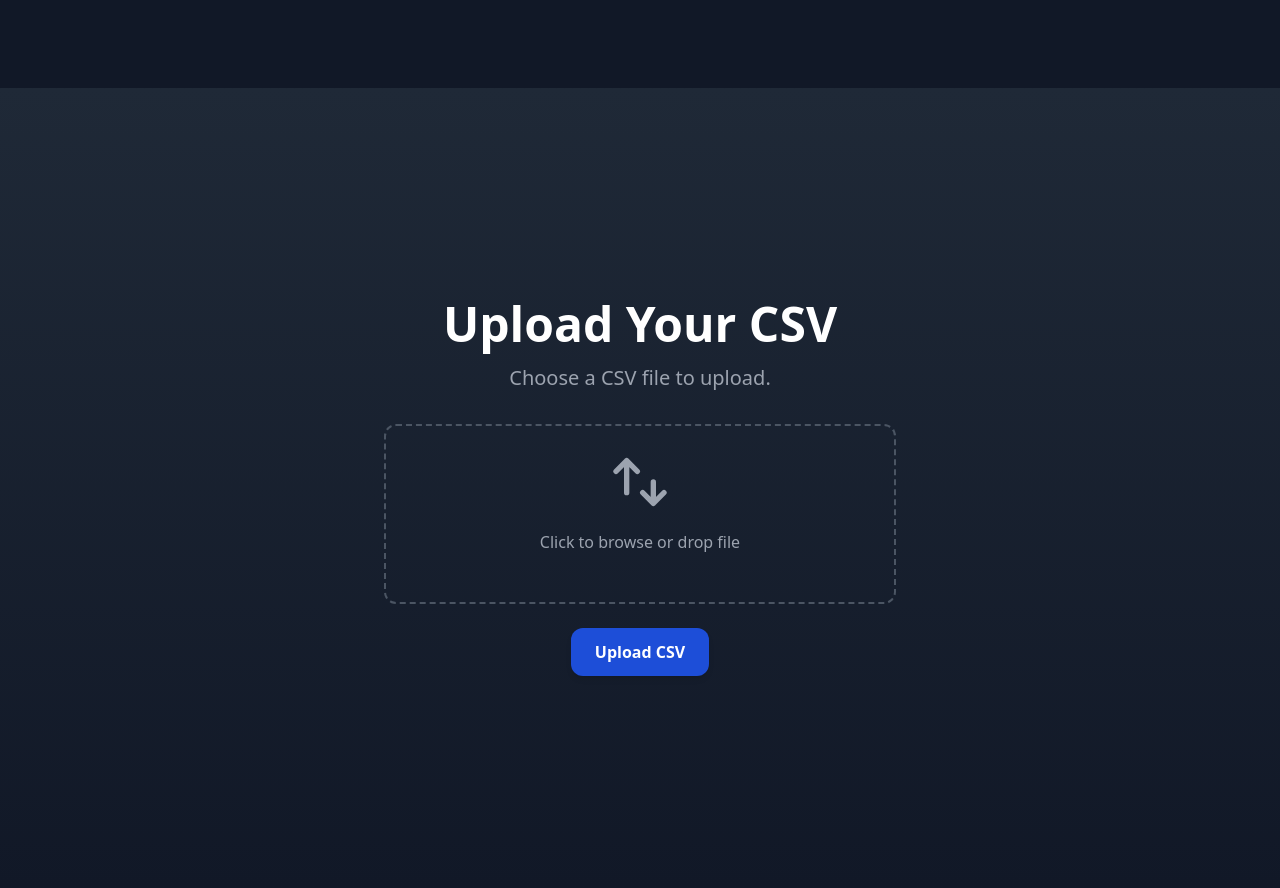
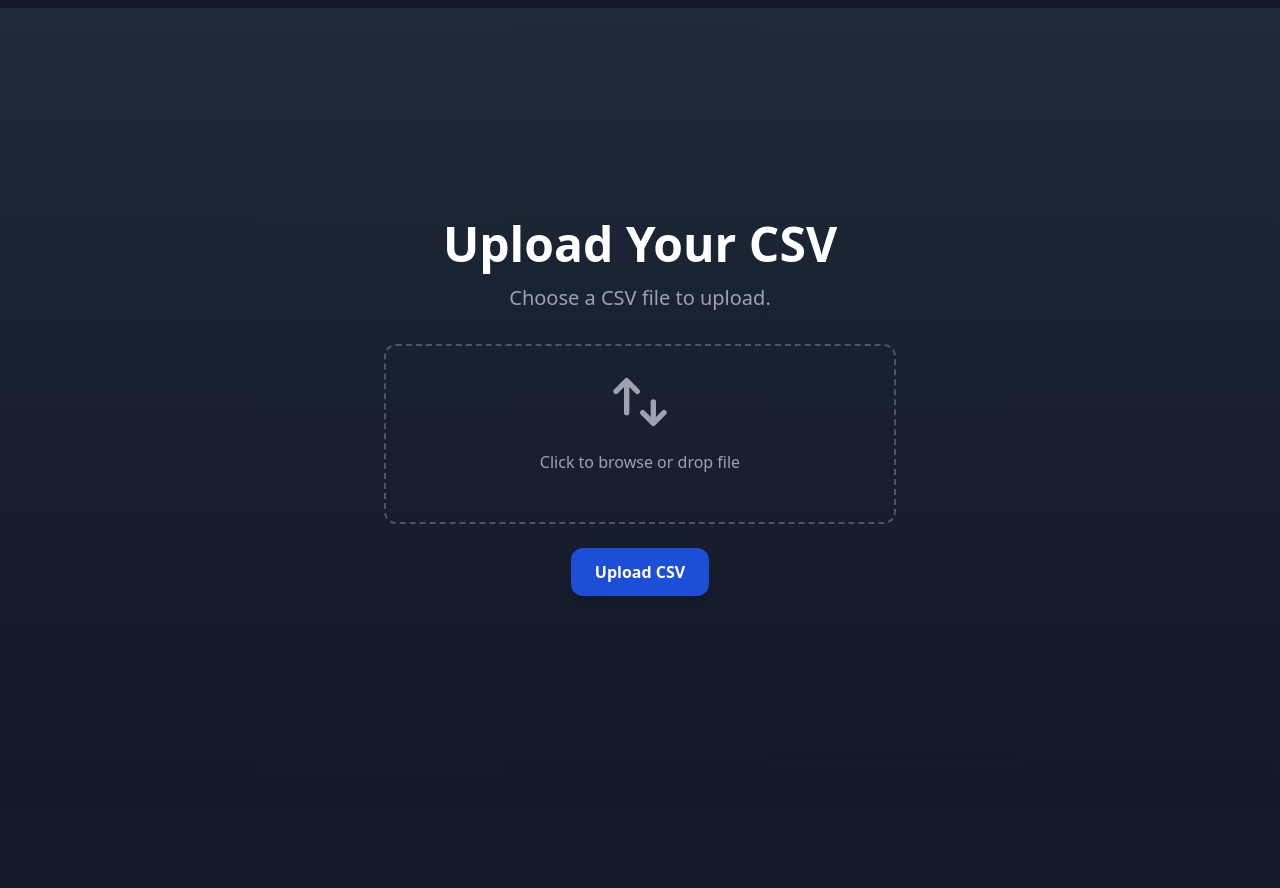
Before and after one commit to SalihK61/eindwerk, a Flask app: template FileAnalyzer/templates/upload.html in a window 1280 px wide. Shown: the part 72-960 px from the top of the page. After the commit the page ends 668 px from the top, so only its background shows below. Run offline with Flask 3, Linux system fonts and the light colour scheme; the template is opened without the code that fills it, so the values that code supplies are empty; some libraries are stand-ins or nearby versions.

Commit message:
navbar position fix

```diff
--- a/FileAnalyzer/templates/upload.html
+++ b/FileAnalyzer/templates/upload.html
@@ -2,7 +2,7 @@
 {% block title %}Upload CSV{% endblock %}
 
 {% block content %}
-<main class="h-full overflow-y-auto snap-y snap-mandatory pt-20 bg-gray-100 dark:bg-gray-900">
+<main class="h-full overflow-y-auto snap-y snap-mandatory bg-gray-100 dark:bg-gray-900">
   <section class="h-screen flex flex-col justify-center items-center text-center px-6 snap-start bg-gradient-to-b from-gray-200 dark:from-gray-800 to-gray-300 dark:to-gray-900" data-aos="fade-up">
     <h2 class="text-5xl font-extrabold mb-4 text-gray-900 dark:text-white">Upload Your CSV</h2>
     <p class="text-xl max-w-2xl mb-8 text-gray-600 dark:text-gray-400">Choose a CSV file to upload.</p>
```
